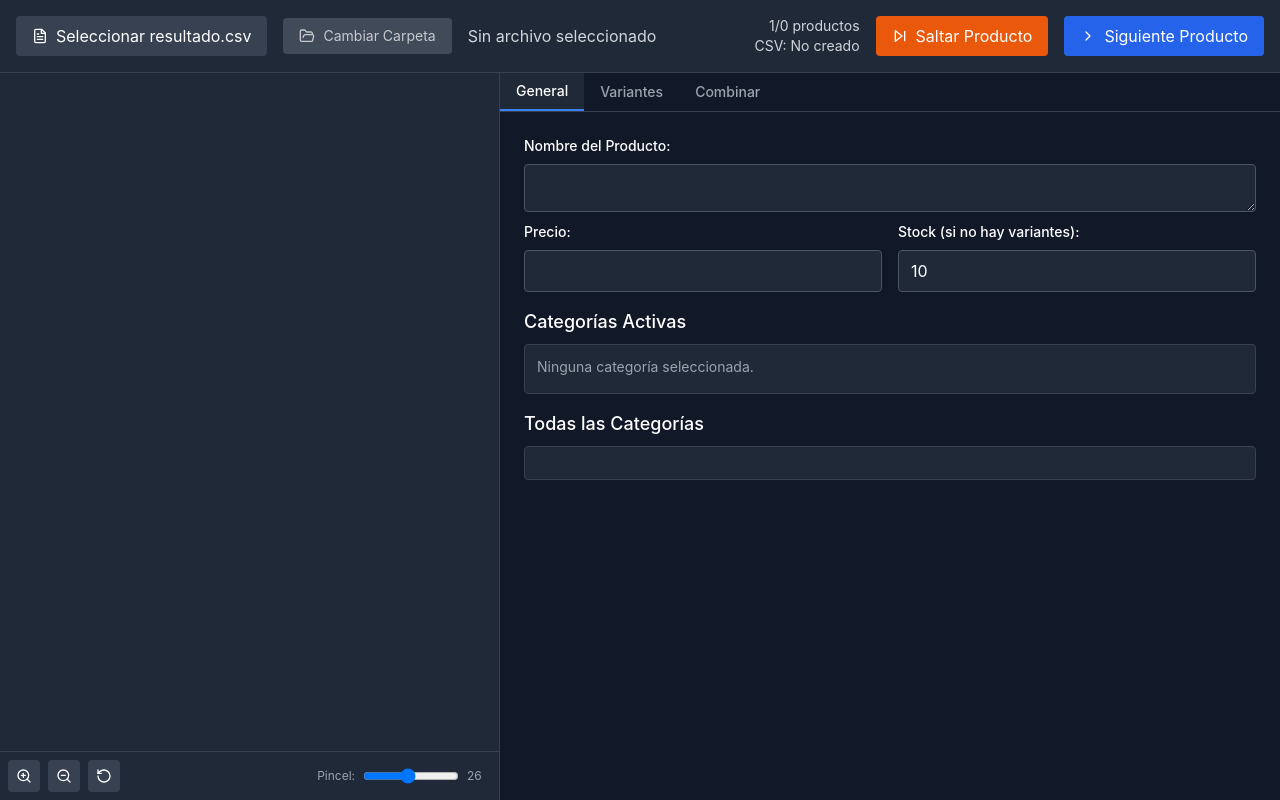
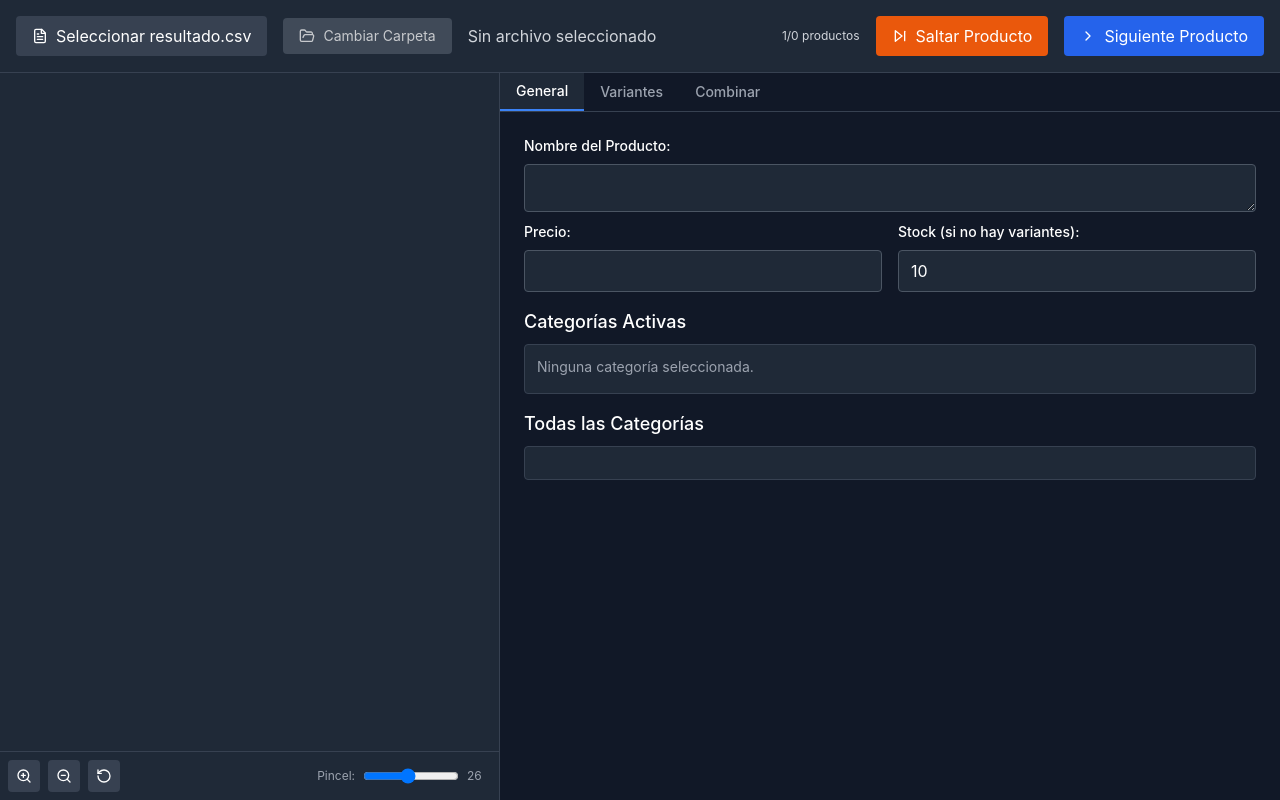
Before and after one commit to Leandrovis22/gestor-productos-tiendanube, a React (Vite) app in the folder renderer/: page / in a window 1280 px wide. Built offline with nearby package versions, Linux system fonts and the light colour scheme.

Commit message:
ui arreglos header

```diff
--- a/renderer/src/components/TiendaNubeProductManager.jsx
+++ b/renderer/src/components/TiendaNubeProductManager.jsx
@@ -35,7 +35,7 @@ const FileSelector = ({ productManager }) => (
 
     <span className="text-gray-300">
       {productManager.csvPath ? (
-        <div className="text-sm">
+        <div className="text-[0.7rem]">
           <div>CSV: {productManager.csvPath.split('/').pop()}</div>
           <div className="text-xs text-gray-400">
             Carpeta: {productManager.workingDirectory ? productManager.workingDirectory.split('/').pop() : 'No seleccionada'}
@@ -249,10 +249,9 @@ const TiendaNubeProductManager = () => {
       <div className="flex items-center justify-between">
         <FileSelector productManager={productManager} />
         <div className="flex items-center gap-4">
-          <div className="text-right text-sm text-gray-300">
+          <div className="text-right text-xs text-gray-300">
             <div>{productManager.currentImageIndex + 1}/{productManager.imageQueue.length} productos</div>
             <div>{productManager.currentMainProductImage || ''}</div>
-            <div>CSV: {productManager.outputCsvPath ? 'salida.csv' : 'No creado'}</div>
           </div>
           <button
             onClick={handleSkipProduct}
```
